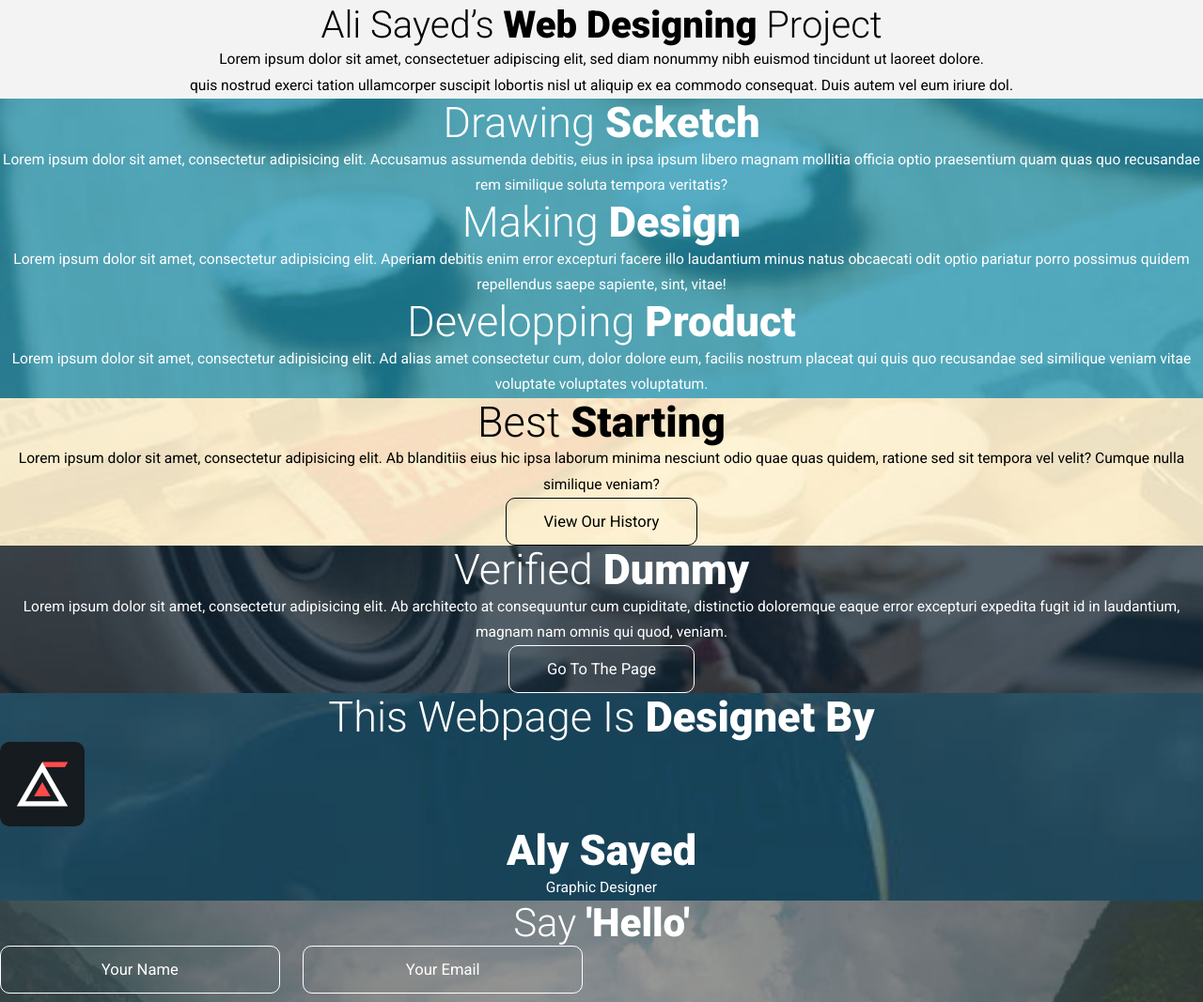
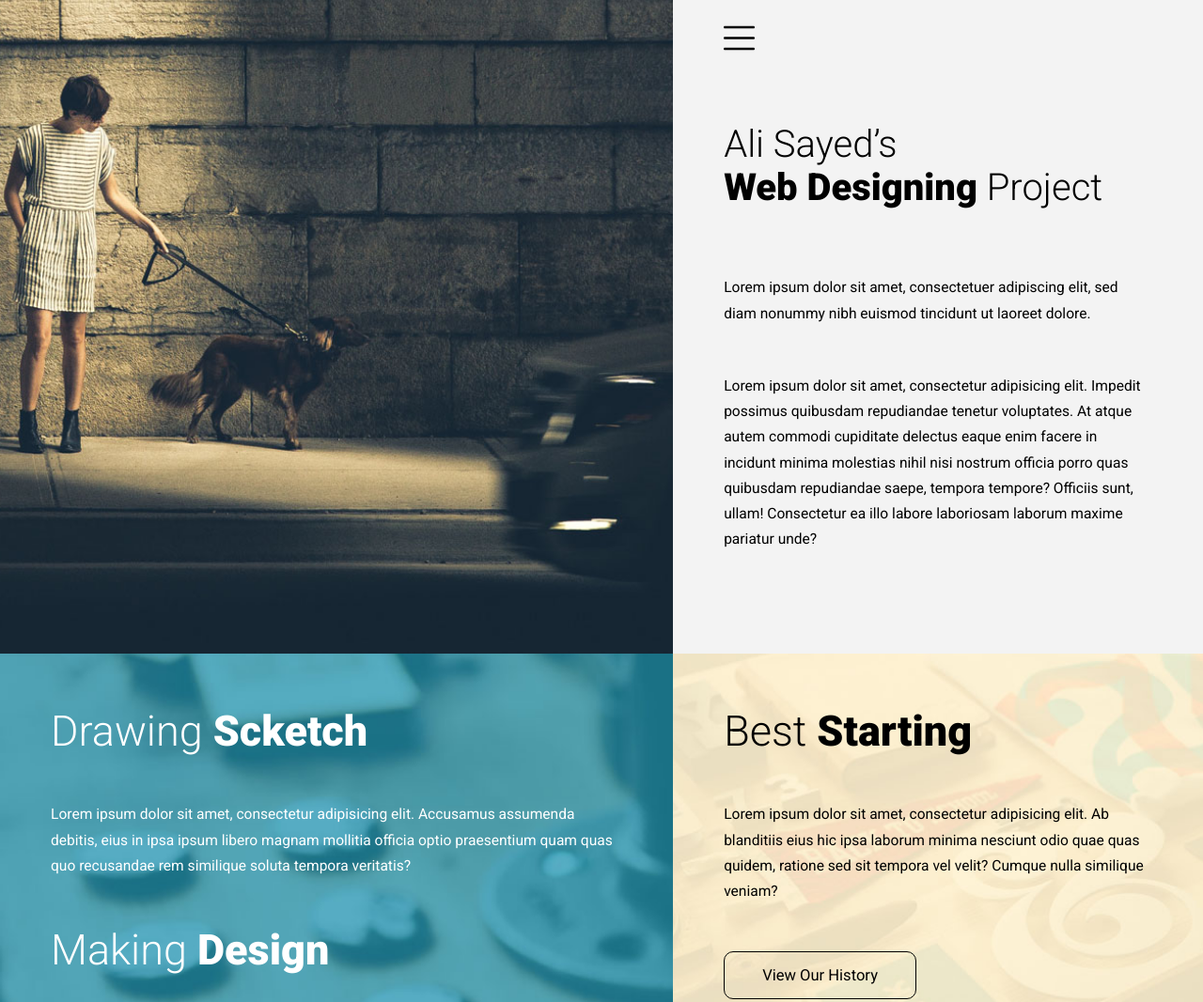
Before and after one commit to IshmametovRuslan/WebDesignProjectSite, a plain HTML site: page index.html in a window 1280 px wide. Shown: the part 33-1100 px from the top of the page at 94% size. Drawn offline with Linux system fonts and the light colour scheme.

Commit message:
Layout of blocks on the grid

```diff
--- a/css/style.css
+++ b/css/style.css
@@ -1,8 +1,7 @@
 * {
   padding: 0;
   margin: 0;
-  box-sizing: border-box;
-  text-align: center; }
+  box-sizing: border-box; }
 
 body {
   font-family: 'Roboto', sans-serif; }
@@ -18,8 +17,9 @@ h4 {
 
 h2, h3, h4 {
   font-weight: 200; }
-  h2 span, h3 span, h4 span {
-    font-weight: 900; }
+
+span {
+  font-weight: 900; }
 
 p {
   font-size: 0.973125em;
@@ -38,12 +38,14 @@ a {
   text-align: center; }
 
 .grid-item-1 {
-  background-image: url("../img/1.jpg"); }
+  background-image: url("../img/1.jpg");
+  grid-area: a; }
 
 .grid-item-2 {
-  background-color: #f3f3f3; }
+  background-color: #f3f3f3;
+  grid-area: b; }
   .grid-item-2 button {
-    background-image: url("../img/icons/menu.svg");
+    background-image: url(../img/icons/menu.svg);
     width: 33px;
     height: 33px;
     background-color: transparent;
@@ -52,30 +54,41 @@ a {
       cursor: pointer; }
     .grid-item-2 button:active, .grid-item-2 button:focus {
       outline: none; }
+  .grid-item-2 h4 {
+    margin: 70px 0; }
+  .grid-item-2 p {
+    margin-bottom: 50px; }
 
 .grid-item-3 {
-  background-image: url("../img/3.jpg"); }
+  background-image: url("../img/3.jpg");
+  grid-area: c; }
 
 .grid-item-4 {
-  background-image: url("../img/2.jpg"); }
+  background-image: url("../img/2.jpg");
+  grid-area: d; }
   .grid-item-4 a {
     color: #000;
     border-color: #000; }
 
 .grid-item-5 {
-  background-image: url("../img/4.jpg"); }
+  background-image: url("../img/4.jpg");
+  grid-area: e; }
 
 .grid-item-6 {
-  background-image: url("../img/5.jpg"); }
+  background-image: url("../img/5.jpg");
+  grid-area: f; }
   .grid-item-6 .logo {
     display: block;
     background-image: url("../img/icons/logo.png");
     width: 90px;
     height: 90px;
-    border-radius: 10px; }
+    border-radius: 10px;
+    margin-bottom: 30px; }
 
 .grid-item-7 {
-  background-image: url("../img/6.jpg"); }
+  background-image: url("../img/6.jpg");
+  grid-area: g;
+  padding-top: 68px; }
   .grid-item-7 .form {
     max-width: 620px;
     display: flex;
@@ -129,7 +142,16 @@ a {
 .grid-item-7 {
   background-size: cover;
   background-position: center;
-  background-repeat: no-repeat; }
+  background-repeat: no-repeat;
+  padding: 57px 54px; }
+  .grid-item-1 p,
+  .grid-item-2 p,
+  .grid-item-3 p,
+  .grid-item-4 p,
+  .grid-item-5 p,
+  .grid-item-6 p,
+  .grid-item-7 p {
+    margin: 50px 0; }
 
 .grid-item-3,
 .grid-item-5,
@@ -137,4 +159,10 @@ a {
 .grid-item-7 {
   color: #fff; }
 
+.grid {
+  max-width: 1366px;
+  margin: 0 auto;
+  display: grid;
+  grid-template-areas: "a a a a a a b b b" "c c c c d d d d d" "c c c c e e e e e" "f f f g g g g g g"; }
+
 /*# sourceMappingURL=style.css.map */
--- a/index.html
+++ b/index.html
@@ -17,11 +17,13 @@
 	</div>
 	<div class="grid-item grid-item-2">
 		<button type="button"></button>
-		<h4>Ali Sayed’s <span>Web Designing</span> Project</h4>
+		<h4>Ali Sayed’s <br><span>Web Designing</span> Project</h4>
 		<p>Lorem ipsum dolor sit amet, consectetuer adipiscing elit, sed diam nonummy nibh euismod tincidunt ut laoreet
 			dolore.</p>
-		<p> quis nostrud exerci tation ullamcorper suscipit lobortis nisl ut aliquip ex ea commodo consequat. Duis autem
-			vel eum iriure dol.</p>
+		<p> Lorem ipsum dolor sit amet, consectetur adipisicing elit. Impedit possimus quibusdam repudiandae tenetur
+			voluptates. At atque autem commodi cupiditate delectus eaque enim facere in incidunt minima molestias nihil
+			nisi nostrum officia porro quas quibusdam repudiandae saepe, tempora tempore? Officiis sunt, ullam!
+			Consectetur ea illo labore laboriosam laborum maxime pariatur unde?</p>
 	</div>
 	<div class="grid-item grid-item-3">
 		<h2>Drawing <span>Scketch</span></h2>
@@ -61,10 +63,10 @@
 	</div>
 	<div class="grid-item grid-item-7">
 		<h3>Say <span>'Hello'</span></h3>
-		<form action="" class="form">
+		<form class="form">
 			<input type="text" placeholder="Your Name">
 			<input type="text" placeholder="Your Email">
-			<textarea name="text" id="" cols="30" placeholder="Yor Message Here..."></textarea>
+			<textarea name="text" cols="30" placeholder="Yor Message Here..."></textarea>
 		</form>
 		<div>
 			<p>Stay Connnected With Us...</p>
```
